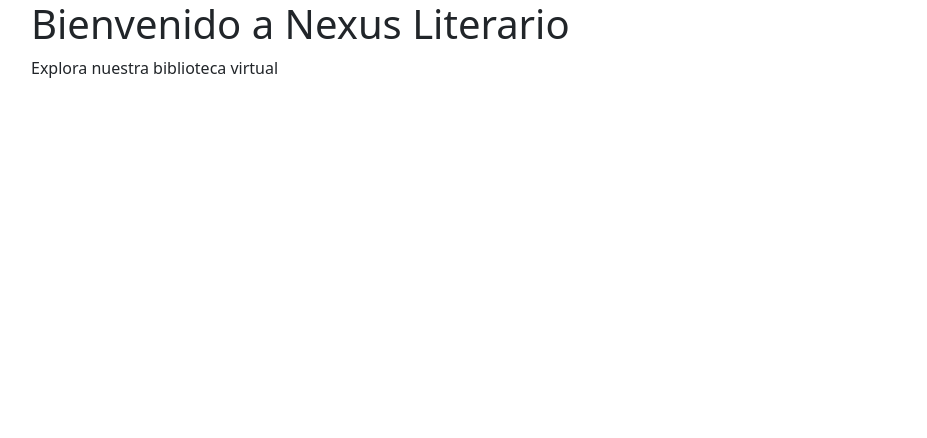
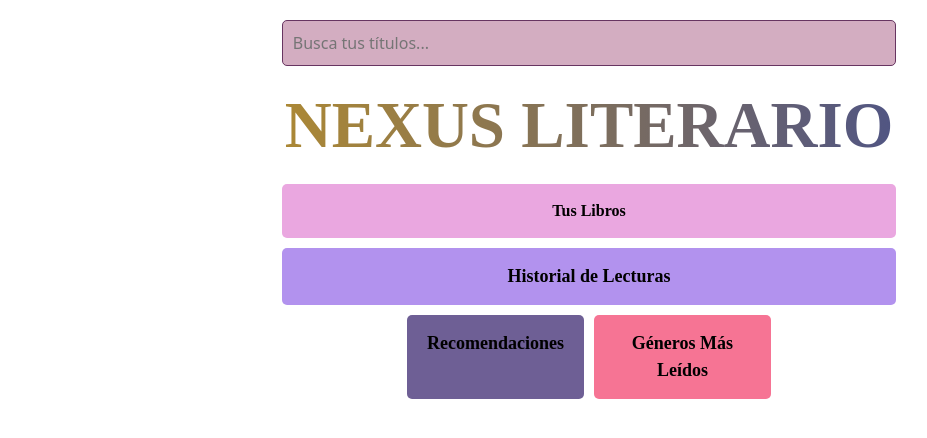
Before and after one commit to Caro-D54/FRONT-Book_Reserve, a React (Create React App) app in the folder front-book_reserve/: page / in a window 1280 px wide. Shown: the top 438 px of the page, without its empty margins (51-978 px from the left). Built offline with nearby package versions, Linux system fonts and the light colour scheme.

Commit message:
Diseñando Home

```diff
--- /dev/null
+++ b/front-book_reserve/src/components/Home.css
@@ -0,0 +1,83 @@
+.home-container {
+  width: 80%;
+  margin: 0 auto;
+  text-align: center;
+}
+
+.search-bar {
+  margin: 20px 0;
+}
+
+.search-bar input {
+  width: 60%;
+  padding: 10px;
+  font-size: 16px;
+  border-radius: 5px;
+  border: 1px solid #673561;
+  background-color: rgba(124, 9, 71, 0.332);
+}
+
+.title {
+  font-size: 65px;
+  font-weight: bold;
+  font-family: 'libre baskerville', serif;
+  text-align: center;
+  background: linear-gradient(to right, #ca991b, #32449d);
+  -webkit-background-clip: text;
+  -webkit-text-fill-color: transparent;
+  margin-bottom: 20px;
+}
+
+.sections {
+  display: flex;
+  flex-direction: column;
+  align-items: center;
+  gap: 10px;
+}
+
+.section {
+  width: 60%;
+  padding: 15px;
+  border-radius: 5px;
+  font-size: 18px;
+  font-weight: bold;
+  text-align: center;
+}
+
+.tus-libros {
+    font-size: medium;
+    background-color: #eaa7e0;
+    color: black;
+    font-family: 'IM Fell Great Primer', serif;
+}
+
+.historial-lecturas {
+  background-color: #b292ee;
+  font-size: large;
+  color: black;
+  font-family: 'IM Fell Great Primer', serif;
+}
+
+.section-group {
+  display: flex;
+  justify-content: center;
+  gap: 10px;
+}
+
+.recomendaciones {
+  background-color: #6e5f95;
+  justify-content: center;
+  text-justify: inter-word;
+  flex: 1;
+  font-size: large;
+  color: black;
+  font-family: 'IM Fell Great Primer', serif;
+}
+
+.generos-mas-leidos {
+  background-color: #f67494;
+  flex: 1;
+  font-size: large;
+  color: black;
+  font-family: 'IM Fell Great Primer', serif;
+}
--- a/front-book_reserve/src/components/Home.jsx
+++ b/front-book_reserve/src/components/Home.jsx
@@ -1,9 +1,28 @@
-function Home() {
+import React from "react";
+import "./Home.css"; // Archivo de estilos
+
+const Home = () => {
   return (
-    <div className="container">
-      <h1>Bienvenido a Nexus Literario</h1>
-      <p>Explora nuestra biblioteca virtual</p>
+    <div className="home-container">
+      {/* Barra de búsqueda */}
+      <div className="search-bar">
+        <input type="text" placeholder="Busca tus títulos..." />
+      </div>
+
+      {/* Título */}
+      <h1 className="title">NEXUS LITERARIO</h1>
+
+      {/* Secciones */}
+      <div className="sections">
+        <div className="section tus-libros">Tus Libros</div>
+        <div className="section historial-lecturas">Historial de Lecturas</div>
+        <div className="section-group">
+          <div className="section recomendaciones">Recomendaciones</div>
+          <div className="section generos-mas-leidos">Géneros Más Leídos</div>
+        </div>
+      </div>
     </div>
   );
-}
+};
+
 export default Home;
--- a/front-book_reserve/src/index.css
+++ b/front-book_reserve/src/index.css
@@ -11,3 +11,12 @@ code {
   font-family: source-code-pro, Menlo, Monaco, Consolas, 'Courier New',
     monospace;
 }
+
+
+@import url('https://fonts.googleapis.com/css2?family=Bodoni+Moda:ital,opsz,wght@0,6..96,400..900;1,6..96,400..900&display=swap');
+
+@import url('https://fonts.googleapis.com/css2?family=IM+Fell+Great+Primer:ital@0;1&display=swap');
+
+@import url('https://fonts.googleapis.com/css2?family=Cormorant+Garamond:ital,wght@0,300..700;1,300..700&display=swap');
+
+@import url('https://fonts.googleapis.com/css2?family=Libre+Baskerville:ital,wght@0,400;0,700;1,400&display=swap');
```
